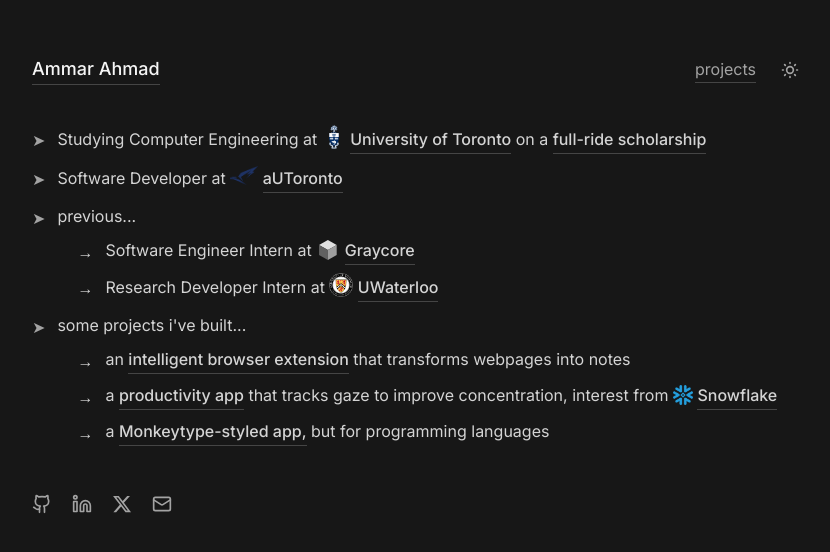
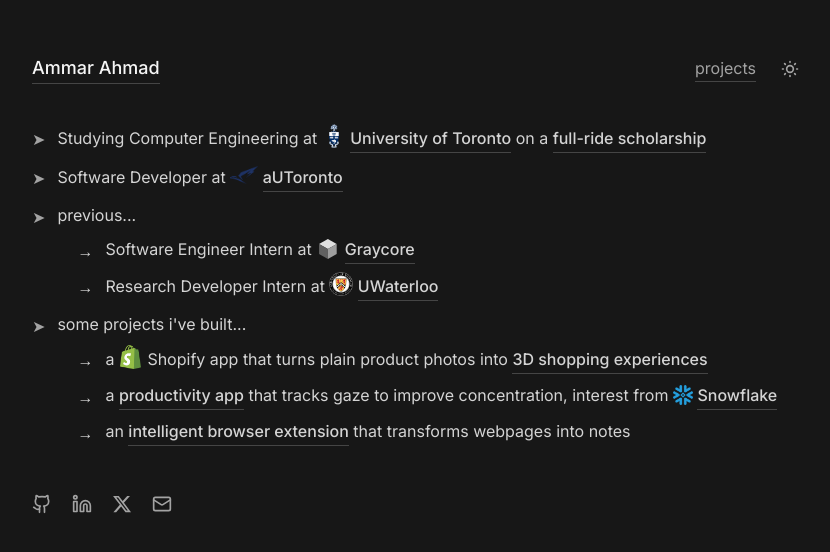
Before and after one commit to AmmarA06/personalwebsite, a React (Vite) app: page / in a window 1280 px wide. Shown: the part 116-668 px from the top of the page, without its empty margins (224-1054 px from the left). Built offline with nearby package versions, Linux system fonts and the light colour scheme.

Commit message:
add shop3d

```diff
--- a/src/App.jsx
+++ b/src/App.jsx
@@ -177,19 +177,25 @@
               <div>
                 <p className="mb-2">some projects i've built...</p>
                 <div className="ml-5 space-y-2">
-                  <div className="flex items-start gap-3">
+
+                                    <div className="flex items-start gap-3">
                     <span className="text-neutral-300 mt-0.5">→</span>
                     <p>
-                      an{" "}
+                      a                       <img
+                        src="/shopify-logo.png"
+                        alt="Shopify"
+                        className="h-6 w-6 object-contain inline align-text-bottom"
+                      />{" "}
+
+                      Shopify app that turns plain product photos into{" "}
                       <a
-                        href="https://github.com/AmmarA06/Synthra/"
+                        href="https://github.com/AmmarA06/Shop3D"
                         className="hover-underline font-medium"
                         target="_blank"
                         rel="noopener noreferrer"
                       >
-                        intelligent browser extension
+                      3D shopping experiences
                       </a>{" "}
-                      that transforms webpages into notes
                     </p>
                   </div>
 
@@ -221,19 +227,20 @@
                       </a>
                     </p>
                   </div>
+
                   <div className="flex items-start gap-3">
                     <span className="text-neutral-300 mt-0.5">→</span>
                     <p>
-                      a{" "}
+                      an{" "}
                       <a
-                        href="https://github.com/AmmarA06/CodeType/"
+                        href="https://github.com/AmmarA06/Synthra/"
                         className="hover-underline font-medium"
                         target="_blank"
                         rel="noopener noreferrer"
                       >
-                        Monkeytype-styled app,
+                        intelligent browser extension
                       </a>{" "}
-                      but for programming languages
+                      that transforms webpages into notes
                     </p>
                   </div>
                 </div>
--- a/src/pages/Projects.jsx
+++ b/src/pages/Projects.jsx
@@ -270,7 +270,7 @@
                     {project.description}
                   </p>
 
-                  <div className="flex flex-wrap gap-1">
+                  <div className="flex flex-wrap gap-1.5">
                     {project.tags.map((tags, tagsIndex) => (
                       <span
                         key={tagsIndex}
```
Also changed, not shown: public/shopify-logo.png (added).
